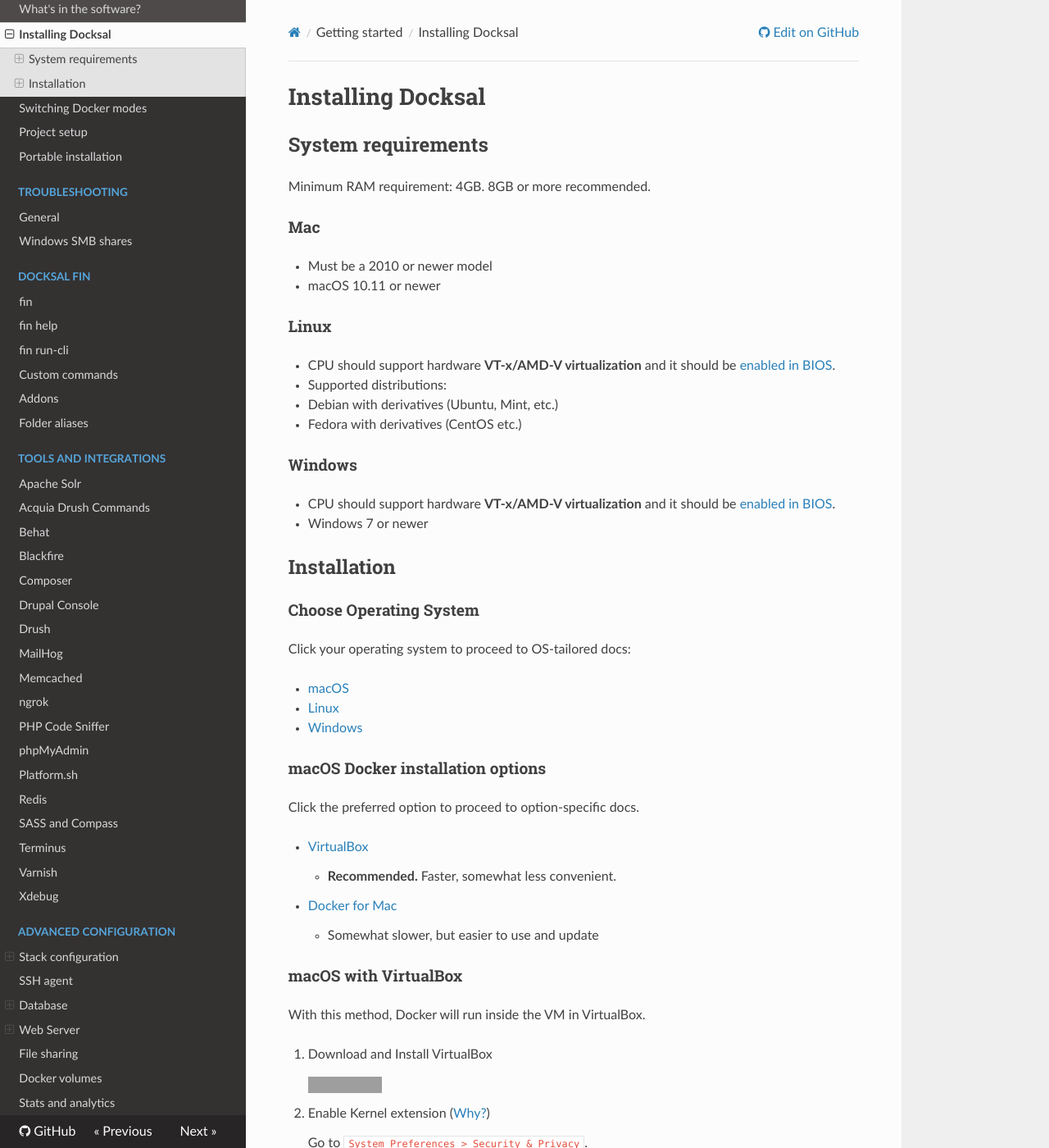
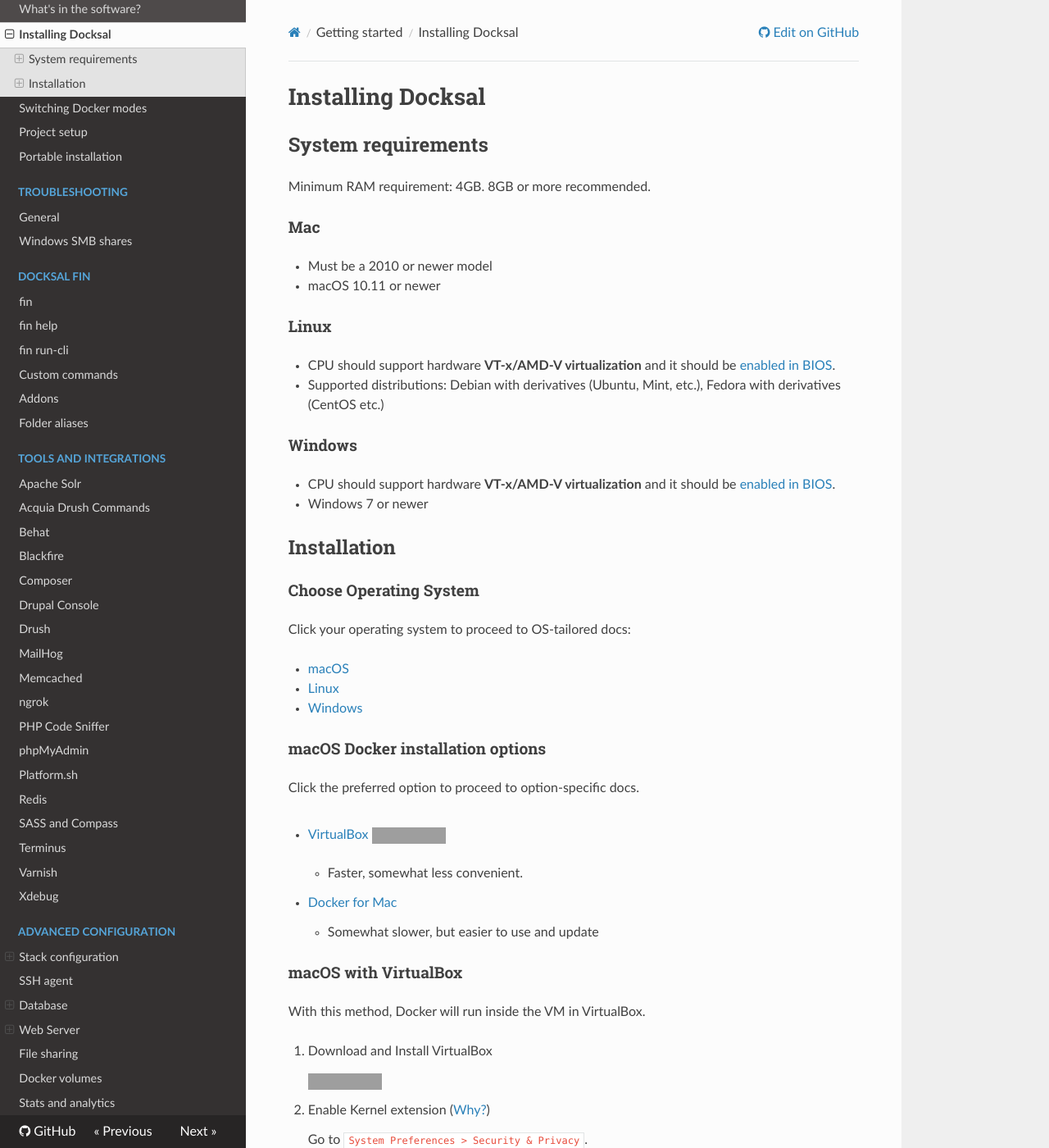
Before and after one commit to docksal/docksal, an MkDocs documentation site: the page built from docs/getting-started/setup.md, in a window 1280 px wide and 1400 px high. Shown: the whole window at 82% size. Built offline with MkDocs 1.6.1, drawn with Linux system fonts in a browser that asks for light colours; nearby versions of some CDN libraries; old or Windows-style settings are respelled for this version of MkDocs; some of the changed text lies outside the part shown; grey boxes are pictures that could not be loaded.

Commit message:
Update setup.md
[skip ci]

```diff
--- a/docs/getting-started/setup.md
+++ b/docs/getting-started/setup.md
@@ -12,9 +12,7 @@ Minimum RAM requirement: 4GB. 8GB or more recommended.
 ### Linux
 
 - CPU should support hardware **VT-x/AMD-V virtualization** and it should be [enabled in BIOS](https://access.redhat.com/documentation/en-US/Red_Hat_Enterprise_Linux/6/html/Virtualization_Administration_Guide/sect-Virtualization-Troubleshooting-Enabling_Intel_VT_and_AMD_V_virtualization_hardware_extensions_in_BIOS.html).
-- Supported distributions:
-  - Debian with derivatives (Ubuntu, Mint, etc.)
-  - Fedora with derivatives (CentOS etc.)
+- Supported distributions: Debian with derivatives (Ubuntu, Mint, etc.), Fedora with derivatives (CentOS etc.)
 
 ### Windows
 
@@ -37,8 +35,8 @@ Click your operating system to proceed to OS-tailored docs:
 
 Click the preferred option to proceed to option-specific docs.
 
-- [VirtualBox](#install-macos-virtualbox)
-    - **Recommended.** Faster, somewhat less convenient.
+- [VirtualBox](#install-macos-virtualbox) ![Recommended](https://img.shields.io/badge/✔-Recommended-brightgreen.svg)
+    - Faster, somewhat less convenient.
 - [Docker for Mac](#install-macos-docker-for-mac)
     - Somewhat slower, but easier to use and update
 
@@ -143,8 +141,8 @@ latest stable Docker for your distribution first, and then [follow the steps for
 
 Docksal on Windows requires Linux type shell to run. Choose the options you like.
 
-- [Babun](#install-windows-babun)
-    - **Recommended.** Faster install, but CYGWIN is less native.
+- [Babun](#install-windows-babun) ![Recommended](https://img.shields.io/badge/✔-Recommended-brightgreen.svg)
+    - Faster install, but CYGWIN is less native.
 - [Ubuntu Application (WSL)](#install-windows-wsl)
     - **Beta.** Harder to install, can ony use Docker for Mac, but native Linux shell, real Ubuntu on Windows.
 
@@ -153,8 +151,8 @@ Docksal on Windows requires Linux type shell to run. Choose the options you like
 
 Using Babun as Linux type shell supports 2 options of Docker installation.
 
-- [VirtualBox](#install-windows-babun-virtualbox)
-    - **Recommended.** Faster, somewhat less convenient to use and update.
+- [VirtualBox](#install-windows-babun-virtualbox) ![Recommended](https://img.shields.io/badge/✔-Recommended-brightgreen.svg)
+    - Faster, somewhat less convenient to use and update.
 - [Docker for Windows](#install-windows-babun-docker-for-windows)
     - Somewhat slower, excludes VirtualBox, but easier to use and update
 
@@ -171,13 +169,11 @@ Using Babun as Linux type shell supports 2 options of Docker installation.
 
         dism /online /enable-feature /all /featurename:SMB1Protocol-Server
 
-
 1. Install Docksal
 
     Open **Babun** and run:
 
         curl -fsSL get.docksal.io | bash
-
 
 1. Start the VM
 
@@ -244,7 +240,7 @@ fin update
 <a name="uninstall"></a>
 # Uninstallation
 
-## If you used VirtualBox
+### If you used VirtualBox
 
 The steps below will remove the Docksal VM and cleanup all Docksal stuff.
 
@@ -257,7 +253,7 @@ rm -f /usr/local/bin/fin
 
 Optionally remove VirtualBox application.
 
-## If you used Docker for Mac / Docker for Windows
+### If you used Docker for Mac / Docker for Windows
 
 The steps below will remove Docksal project containers (files untouched)
 and stop Docksal system services.
@@ -271,7 +267,7 @@ rm -f /usr/local/bin/fin
 
 Optionally remove Docker for Mac / Docker for Windows application.
 
-## If you used Linux
+### If you used Linux
 
 The steps below will remove Docksal project containers (files untouched)
 and stop Docksal system services.
```
